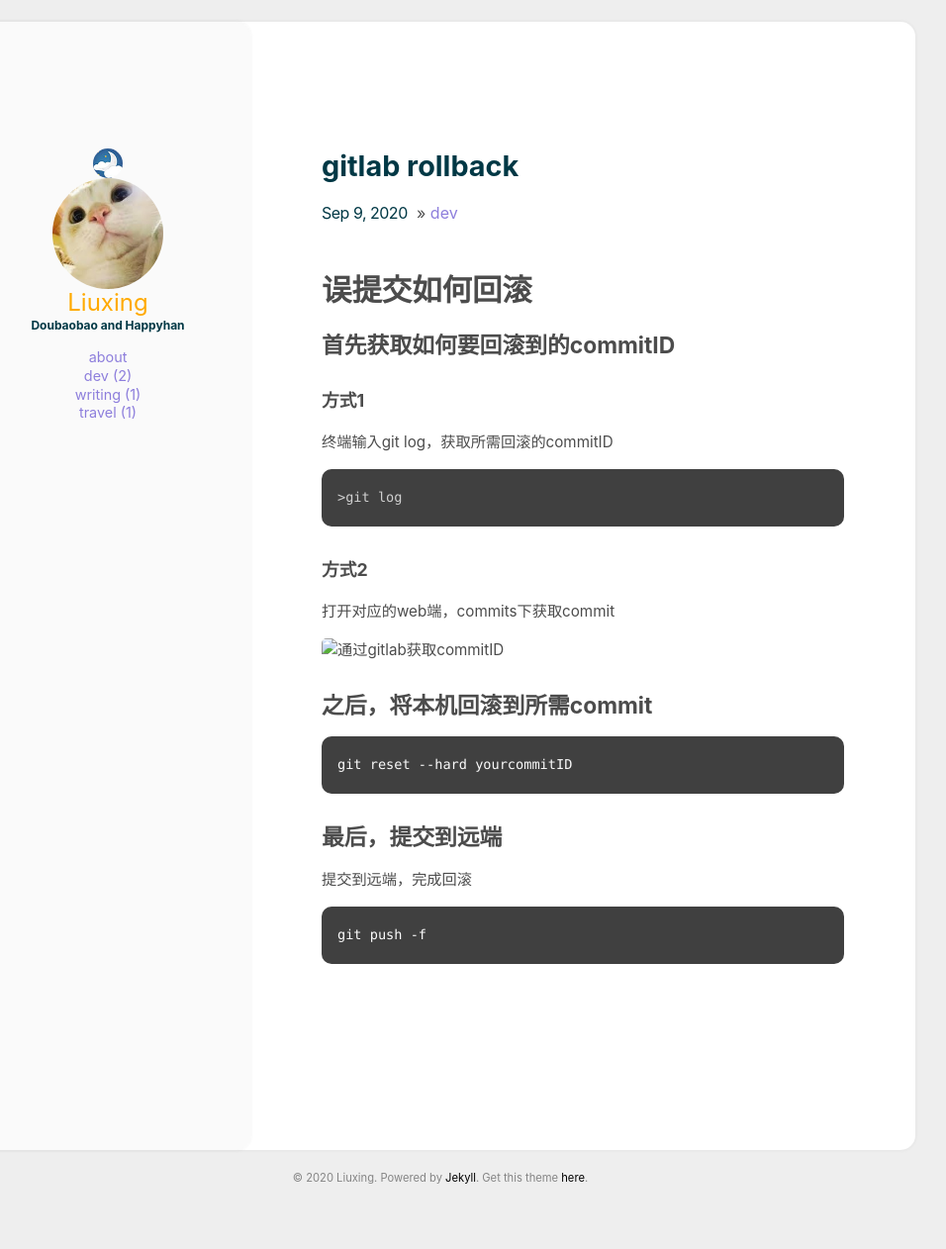
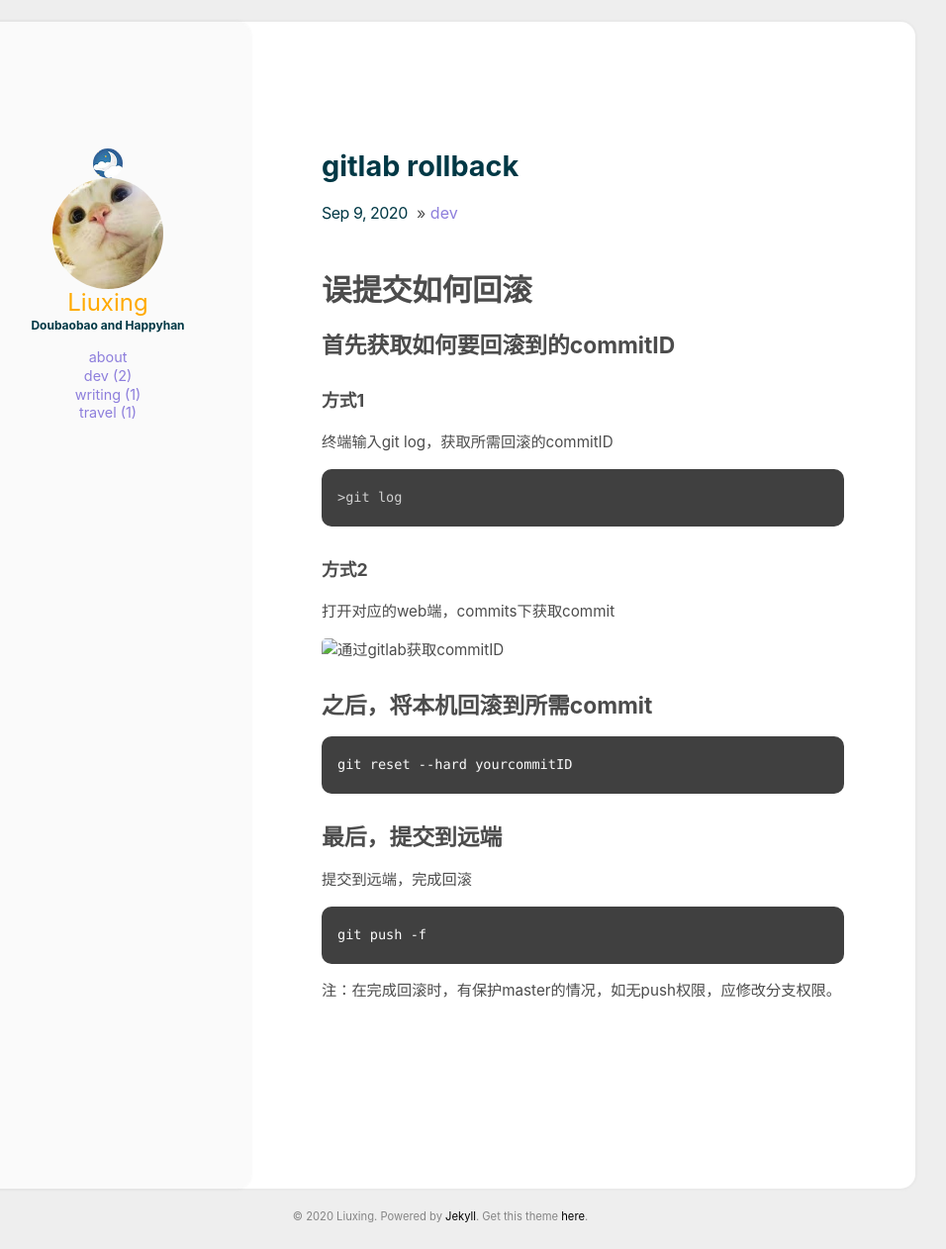
Before and after one commit to liux0402/liux0402.github.io, a Jekyll site: the page built from _posts/2020-09-09-rollback.md, in a window 1280 px wide. Shown: the whole page at 99% size, without its empty margins (195-1151 px from the left). Built offline with Jekyll 4.4.1, drawn with Linux system fonts in a browser that asks for light colours; before the commit the page ends 1223 px from its top, so only the background shows below that.

Commit message:
修改文件: _posts/2020-09-09-rollback.md

````diff
--- a/_posts/2020-09-09-rollback.md
+++ b/_posts/2020-09-09-rollback.md
@@ -35,3 +35,5 @@ git reset --hard yourcommitID
 ```
 git push -f
 ```
+
+注：在完成回滚时，有保护master的情况，如无push权限，应修改分支权限。
````
